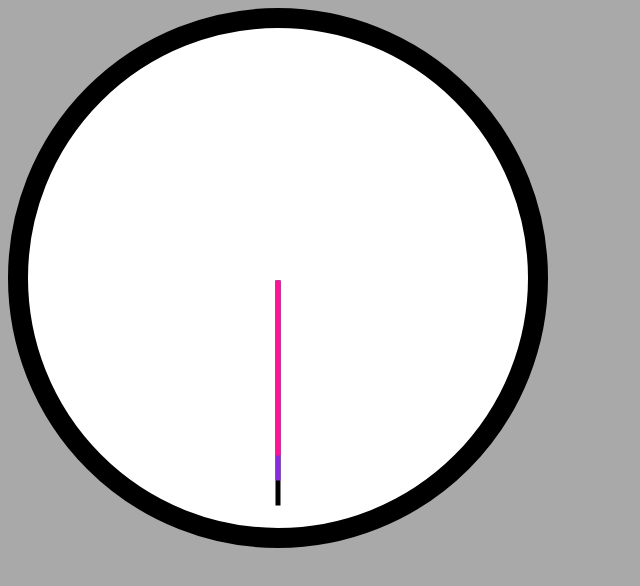
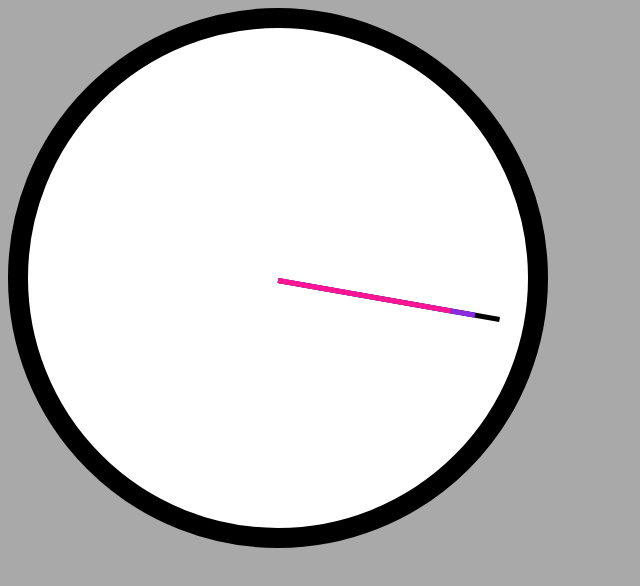
Before and after one commit to elopezga/JavaScript30, a plain HTML site: page Day2/index.html in a window 1280 px wide. Shown: the whole page, without its empty margins (0-640 px from the left). Drawn offline with Linux system fonts and the light colour scheme.

Commit message:
git user change test

```diff
--- a/Day2/css/clock.css
+++ b/Day2/css/clock.css
@@ -23,7 +23,7 @@
 
     transform-origin: left;
     transition: all 0.5s;
-    transform: rotate(90deg);
+    transform: rotate(10deg);
     transition-timing-function: cubic-bezier(0.24, 1.88, 0.17, 0.75);
 }
 
```
